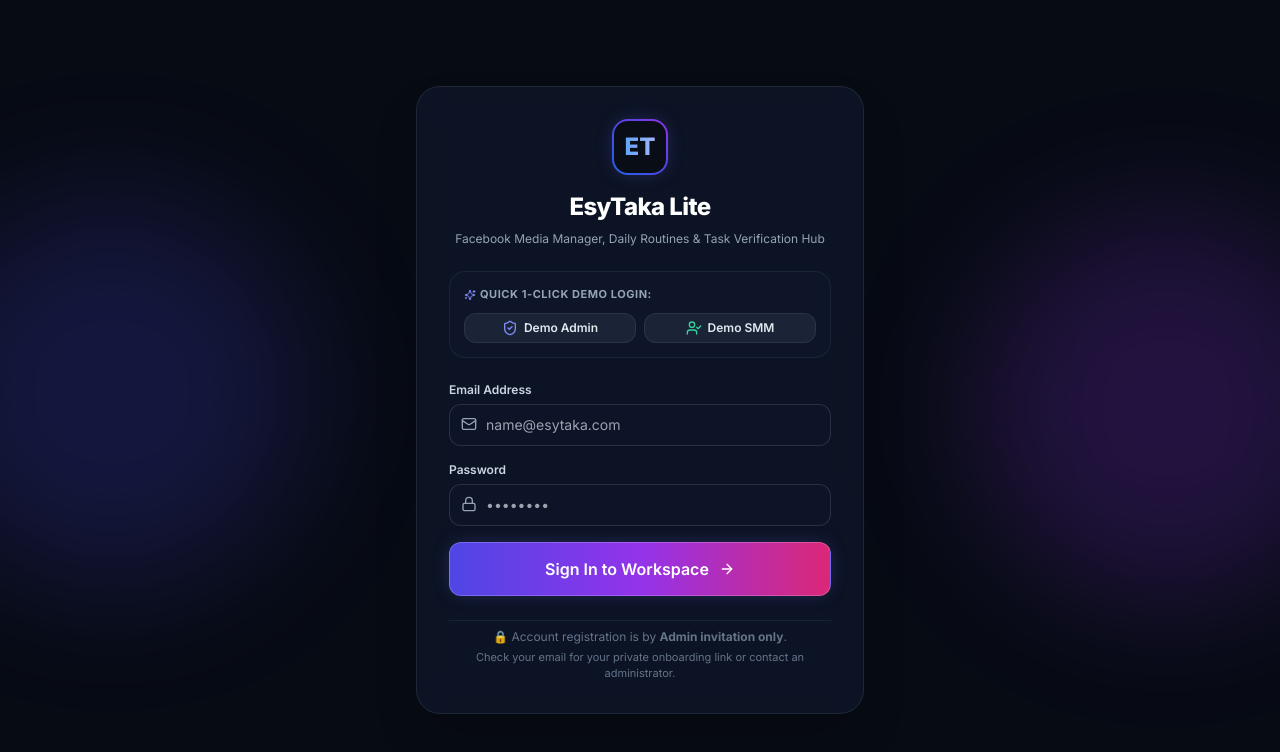
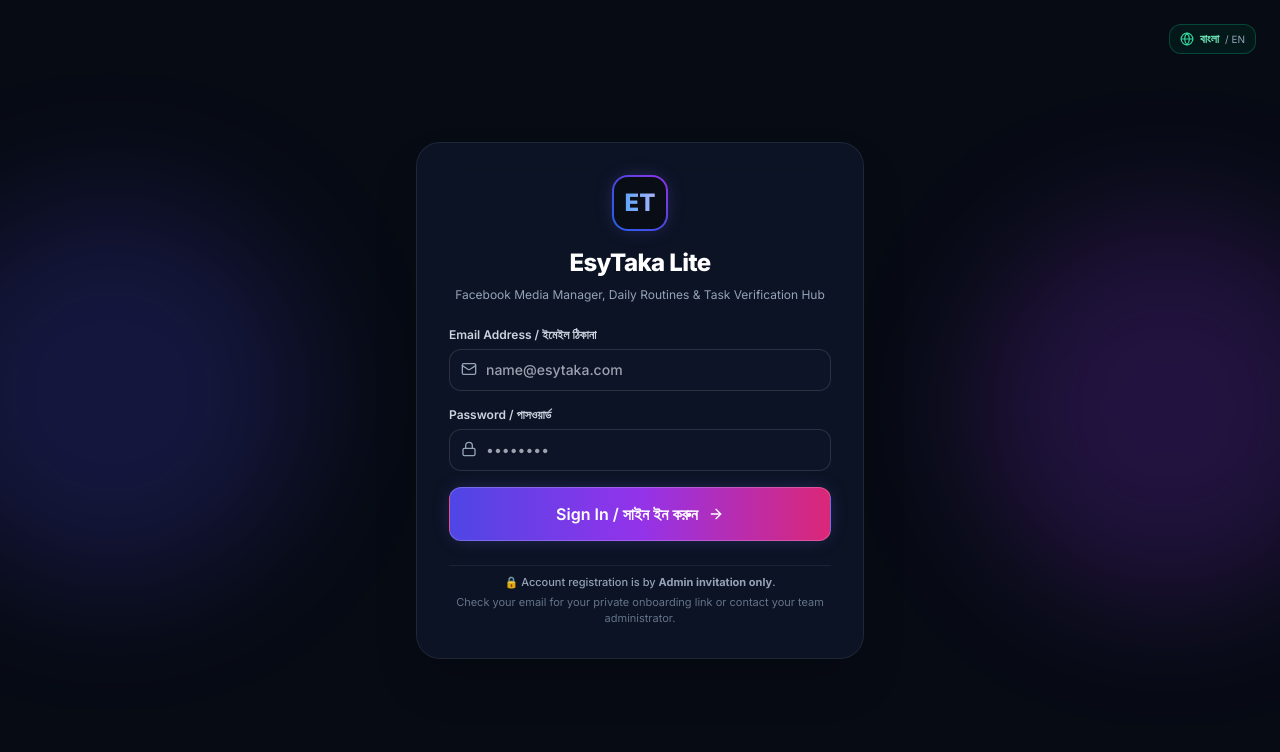
Before and after one commit to MdHasib01/easytaka-lite, a React (Vite) app: page /login in a window 1280 px wide. Shown: the top 752 px of the page. Built offline with nearby package versions, Linux system fonts and the light colour scheme; a web font is replaced by a local one.

Commit message:
feat: add multilingual support and language switcher to login page

```diff
--- a/src/components/layout/Navbar.tsx
+++ b/src/components/layout/Navbar.tsx
@@ -13,8 +13,6 @@
   ShieldCheck,
   User as UserIcon,
   LogOut,
-  ChevronDown,
-  Sparkles,
   Layers,
   CheckCircle2,
   Menu,
@@ -27,7 +25,7 @@
 export const Navbar: React.FC<NavbarProps> = ({ onToggleSidebar }) => {
   const { t } = useTranslation();
   const navigate = useNavigate();
-  const { user, logout, demoLogin } = useAuthStore();
+  const { user, logout } = useAuthStore();
   const { accounts, selectedAccount, setSelectedAccount } = useAccountStore();
   const { overallProgress } = useDailyStore();
 
@@ -132,18 +130,6 @@
           {/* Live Notification Dropdown Bell */}
           <NotificationDropdown />
 
-          {/* Quick Demo Role Switcher button */}
-          <div className="hidden xl:flex items-center gap-1 bg-slate-900/90 border border-slate-800 rounded-xl p-1">
-            <button
-              onClick={() => demoLogin(isAdmin ? 'smm' : 'admin')}
-              className="text-[11px] font-medium px-2.5 py-1 rounded-lg text-slate-300 hover:text-white hover:bg-slate-800 transition-colors flex items-center gap-1"
-              title="Quickly switch demo role to test Admin and SMM views"
-            >
-              <Sparkles className="w-3 h-3 text-indigo-400" />
-              {t('common.switchRole')} {isAdmin ? 'SMM' : 'Admin'}
-            </button>
-          </div>
-
           {/* User Profile & Role Pill */}
           <div className="flex items-center gap-2.5 pl-2 border-l border-slate-800">
             <div className="flex items-center gap-2">
--- a/src/pages/Login.tsx
+++ b/src/pages/Login.tsx
@@ -1,12 +1,15 @@
 import React, { useState } from 'react';
-import { useNavigate, Link } from 'react-router-dom';
+import { useNavigate } from 'react-router-dom';
+import { useTranslation } from 'react-i18next';
 import { useAuthStore } from '../stores/useAuthStore';
+import { LanguageSwitcher } from '../components/ui/LanguageSwitcher';
 import { Button } from '../components/ui/Button';
-import { ShieldCheck, UserCheck, Lock, Mail, ArrowRight, Sparkles } from 'lucide-react';
+import { Lock, Mail, ArrowRight } from 'lucide-react';
 
 export const Login: React.FC = () => {
+  const { t } = useTranslation();
   const navigate = useNavigate();
-  const { login, demoLogin, isLoading, error } = useAuthStore();
+  const { login, isLoading, error } = useAuthStore();
   const [email, setEmail] = useState('');
   const [password, setPassword] = useState('');
 
@@ -16,13 +19,13 @@
     if (success) navigate('/');
   };
 
-  const handleDemo = async (role: 'admin' | 'smm') => {
-    const success = await demoLogin(role);
-    if (success) navigate('/');
-  };
-
   return (
     <div className="min-h-screen bg-[#070B14] flex flex-col items-center justify-center p-4 relative overflow-hidden">
+      {/* Top language toggle */}
+      <div className="absolute top-6 right-6 z-20">
+        <LanguageSwitcher />
+      </div>
+
       {/* Background ambient lighting */}
       <div className="absolute top-1/4 -left-20 w-96 h-96 bg-indigo-600/20 rounded-full blur-3xl pointer-events-none" />
       <div className="absolute bottom-1/4 -right-20 w-96 h-96 bg-purple-600/20 rounded-full blur-3xl pointer-events-none" />
@@ -33,7 +36,7 @@
         <div className="text-center space-y-2">
           <div className="inline-flex items-center justify-center w-14 h-14 rounded-2xl bg-gradient-to-tr from-blue-600 via-indigo-600 to-purple-600 p-0.5 shadow-glow-brand mb-2">
             <div className="w-full h-full bg-[#090D16] rounded-[14px] flex items-center justify-center">
-              <span className="font-black text-transparent bg-clip-text bg-gradient-to-r from-blue-400 to-indigo-300 text-2xl">
+              <span className="font-black text-transparent bg-clip-text bg-gradient-to-r from-blue-400 to-indigo-300 text-2xl font-sans">
                 ET
               </span>
             </div>
@@ -44,49 +47,19 @@
           </p>
         </div>
 
-        {/* 1-Click Quick Demo Login Shortcuts */}
-        <div className="p-3.5 rounded-2xl bg-slate-900/80 border border-slate-800/80 space-y-2.5">
-          <div className="flex items-center justify-between text-[11px] font-bold text-slate-400 uppercase tracking-wider">
-            <span className="flex items-center gap-1">
-              <Sparkles className="w-3 h-3 text-indigo-400" /> Quick 1-Click Demo Login:
-            </span>
-          </div>
-
-          <div className="grid grid-cols-2 gap-2">
-            <Button
-              type="button"
-              variant="secondary"
-              size="sm"
-              onClick={() => handleDemo('admin')}
-              leftIcon={<ShieldCheck className="w-4 h-4 text-indigo-400" />}
-              className="text-xs border-indigo-500/30 hover:border-indigo-500/60"
-            >
-              Demo Admin
-            </Button>
-            <Button
-              type="button"
-              variant="secondary"
-              size="sm"
-              onClick={() => handleDemo('smm')}
-              leftIcon={<UserCheck className="w-4 h-4 text-emerald-400" />}
-              className="text-xs border-emerald-500/30 hover:border-emerald-500/60"
-            >
-              Demo SMM
-            </Button>
-          </div>
-        </div>
-
         {/* Login Form */}
         <form onSubmit={handleLogin} className="space-y-4">
           <div>
-            <label className="text-xs font-semibold text-slate-300 block mb-1.5">Email Address</label>
+            <label className="text-xs font-semibold text-slate-300 block mb-1.5">
+              Email Address / ইমেইল ঠিকানা
+            </label>
             <div className="relative">
               <input
                 type="email"
                 value={email}
                 onChange={(e) => setEmail(e.target.value)}
                 placeholder="name@esytaka.com"
-                className="w-full px-3.5 py-2.5 pl-9 rounded-xl glass-input text-sm"
+                className="w-full px-3.5 py-2.5 pl-9 rounded-xl glass-input text-sm font-medium"
                 required
               />
               <Mail className="w-4 h-4 text-slate-400 absolute left-3 top-3" />
@@ -94,7 +67,9 @@
           </div>
 
           <div>
-            <label className="text-xs font-semibold text-slate-300 block mb-1.5">Password</label>
+            <label className="text-xs font-semibold text-slate-300 block mb-1.5">
+              Password / পাসওয়ার্ড
+            </label>
             <div className="relative">
               <input
                 type="password"
@@ -109,7 +84,7 @@
           </div>
 
           {error && (
-            <div className="p-3 rounded-xl bg-rose-500/10 border border-rose-500/20 text-xs text-rose-300">
+            <div className="p-3 rounded-xl bg-rose-500/10 border border-rose-500/20 text-xs text-rose-300 font-semibold">
               {error}
             </div>
           )}
@@ -119,17 +94,19 @@
             variant="glow"
             size="lg"
             isLoading={isLoading}
-            className="w-full shadow-glow-brand"
+            className="w-full shadow-glow-brand font-bold"
             rightIcon={<ArrowRight className="w-4 h-4" />}
           >
-            Sign In to Workspace
+            Sign In / সাইন ইন করুন
           </Button>
         </form>
 
-        <div className="text-center text-xs text-slate-500 pt-2 border-t border-slate-800/80">
-          <span>🔒 Account registration is by <strong>Admin invitation only</strong>.</span>
-          <p className="text-[11px] text-slate-500 mt-1">
-            Check your email for your private onboarding link or contact an administrator.
+        <div className="text-center text-xs text-slate-500 pt-2 border-t border-slate-800/80 space-y-1">
+          <p className="text-[11px] text-slate-400 font-medium">
+            🔒 Account registration is by <strong>Admin invitation only</strong>.
+          </p>
+          <p className="text-[11px] text-slate-500">
+            Check your email for your private onboarding link or contact your team administrator.
           </p>
         </div>
       </div>
```
Also changed, not shown: 5 other files (tests, documents, lock files or other folders).
